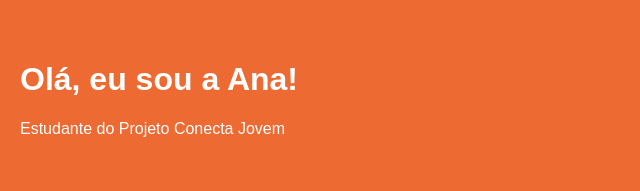
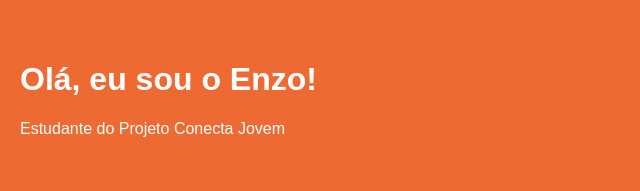
Before and after one commit to Enzo-Iniciante/Teste-1.0, a plain HTML site: page index.html in a window 1280 px wide. Shown: the top 191 px of the page, 0-640 px from the left. Drawn offline with Linux system fonts and the light colour scheme.

Commit message:
Change header name from Ana to Enzo

```diff
--- a/index.html
+++ b/index.html
@@ -14,7 +14,7 @@
 </head>
 <body>
 <header>
-  <h1>Olá, eu sou a Ana!</h1>
+  <h1>Olá, eu sou o Enzo!</h1>
   <p>Estudante do Projeto Conecta Jovem</p>
 </header>
 <main>
```
